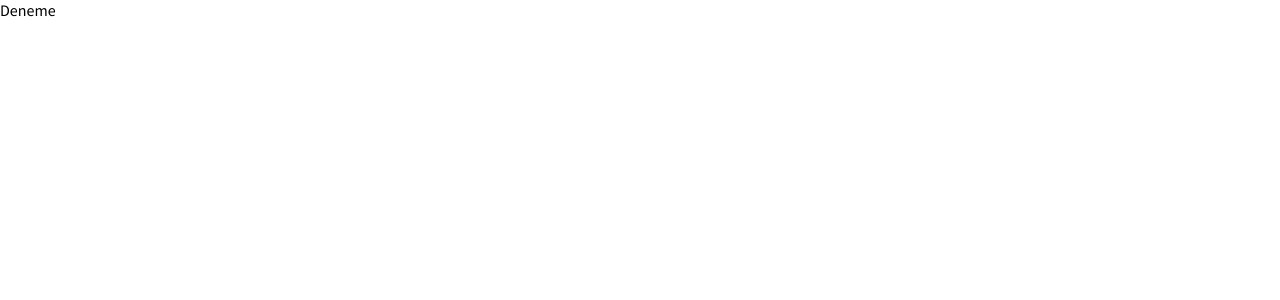
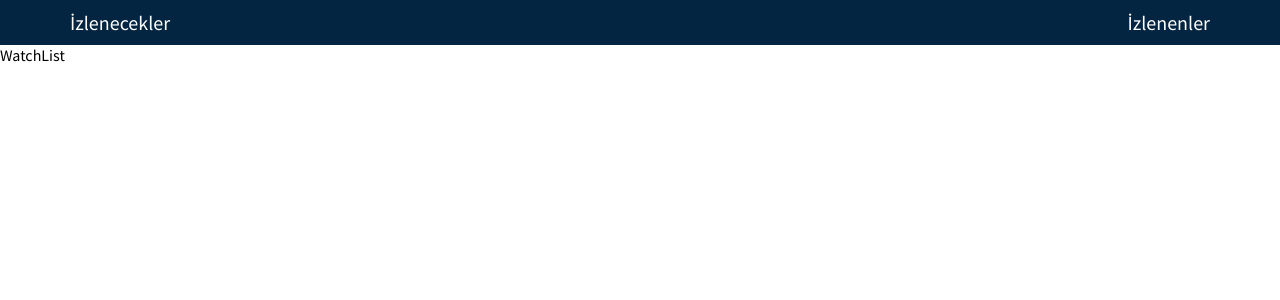
Before and after one commit to JusSanguinis/my_watchlist, a React (Create React App) app: page / in a window 1280 px wide. Shown: the top 300 px of the page. Built offline with nearby package versions, Linux system fonts and the light colour scheme.

Commit message:
Route işlemleri yapıldı.

```diff
--- a/package.json
+++ b/package.json
@@ -8,6 +8,7 @@
     "@testing-library/user-event": "^13.5.0",
     "react": "^18.2.0",
     "react-dom": "^18.2.0",
+    "react-router-dom": "^6.3.0",
     "react-scripts": "5.0.1",
     "web-vitals": "^2.1.4"
   },
--- a/src/App.css
+++ b/src/App.css
@@ -15,3 +15,54 @@
 body {
   font-family: "Source Sans Pro", sans-serif;
 }
+
+.container {
+  padding: 0 15px;
+  margin: 0 auto;
+}
+
+@media (min-width: 768px) {
+  .container {
+    width: 750px;
+  }
+}
+
+@media (min-width: 992px) {
+  .container {
+    width: 970px;
+  }
+}
+
+@media (min-width: 1200px) {
+  .container {
+    width: 1170px;
+  }
+}
+
+header {
+  background-color: var(--primary);
+}
+
+header .inner-content {
+  padding: 10px 0;
+  display: flex;
+  justify-content: space-between;
+  align-items: center;
+}
+
+header a {
+  color: var(--white);
+  font-size: 1.25rem;
+  text-decoration: none;
+  transition: all 0.3s ease;
+}
+
+header a:hover {
+  opacity: 0.7;
+}
+
+header .nav-links {
+  list-style: none;
+  display: flex;
+  align-items: center;
+}
--- a/src/App.js
+++ b/src/App.js
@@ -1,7 +1,19 @@
 import './App.css';
+import Header from './components/Header';
+import { BrowserRouter, Routes, Route } from 'react-router-dom';
+import WatchList from './components/WatchList';
+import Watched from './components/Watched';
 
 function App() {
-  return <div>Deneme</div>;
+  return (
+    <BrowserRouter>
+      <Header />
+      <Routes>
+        <Route path="/" element={<WatchList />} />
+        <Route path="/watched" element={<Watched />} />
+      </Routes>
+    </BrowserRouter>
+  );
 }
 
 export default App;
--- /dev/null
+++ b/src/components/Header.js
@@ -0,0 +1,25 @@
+import { Link } from 'react-router-dom';
+
+const Header = () => {
+  return (
+    <header>
+      <div className="container">
+        <div className="inner-content">
+          <div className="brand">
+            <Link to="/">İzlenecekler</Link>
+          </div>
+          <ul className="nav-links">
+            <li>
+              <Link to="/watched">İzlenenler</Link>
+            </li>
+            <li>
+              <i className="fas fa-plus"></i>
+            </li>
+          </ul>
+        </div>
+      </div>
+    </header>
+  );
+};
+
+export default Header;
--- /dev/null
+++ b/src/components/WatchList.js
@@ -0,0 +1,7 @@
+import React from 'react';
+
+const WatchList = () => {
+  return <div>WatchList</div>;
+};
+
+export default WatchList;
--- /dev/null
+++ b/src/components/Watched.js
@@ -0,0 +1,7 @@
+import React from 'react';
+
+const Watched = () => {
+  return <div>Watched</div>;
+};
+
+export default Watched;
```
Also changed, not shown: 1 other file (tests, documents, lock files or other folders).
